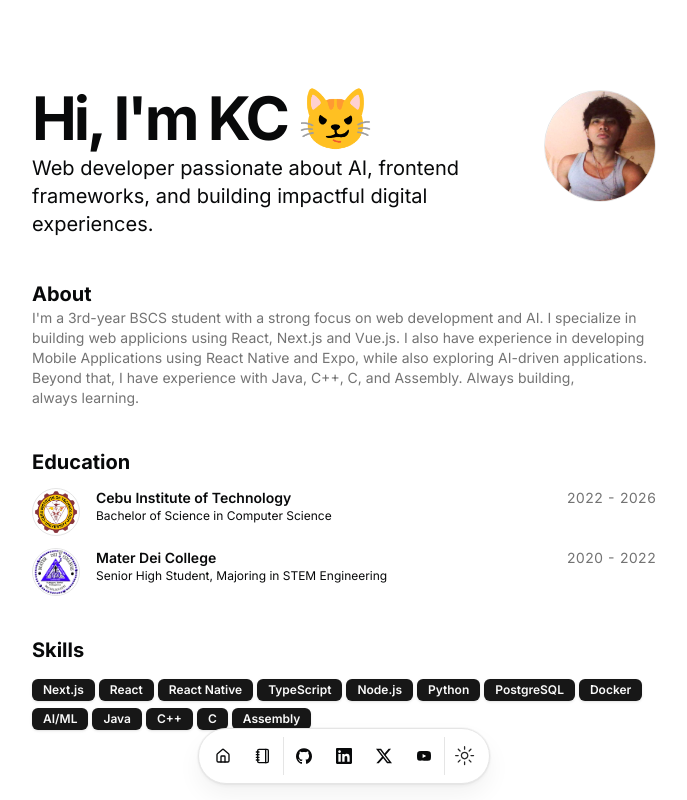
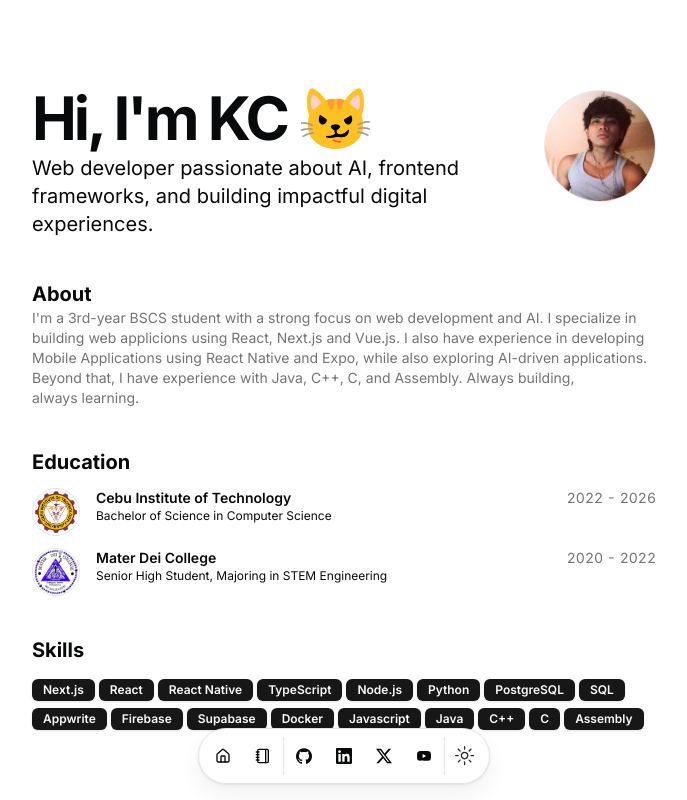
Before and after one commit to ZenXen7/Portfolio, a Next.js app: page / in a window 1280 px wide. Shown: the top 800 px of the page, without its empty margins (296-983 px from the left). Built offline with nearby package versions, Linux system fonts and the light colour scheme.

Commit message:
Privated stuff

```diff
--- a/src/app/page.tsx
+++ b/src/app/page.tsx
@@ -148,6 +148,7 @@ export default function Page() {
                   className="text-blue-500 hover:underline"
                 >
                   karlchristianajero@gmail.com
+
                 </Link>{" "}
                 and I&apos;ll respond whenever I can. I will ignore all
                 soliciting.
--- a/src/data/resume.tsx
+++ b/src/data/resume.tsx
@@ -20,8 +20,12 @@ export const DATA = {
     "Node.js",
     "Python",
     "PostgreSQL",
+    "SQL",
+    "Appwrite",
+    "Firebase",
+    "Supabase",
     "Docker",
-    "AI/ML",
+    "Javascript",
     "Java",
     "C++",
     "C",
@@ -96,7 +100,7 @@ export const DATA = {
   projects: [
     {
       title: "Valentine's Website",
-      href: "https://for-vera.vercel.app",
+      href: "",
       dates: "Feb 2025",
       active: true,
       description:
@@ -110,7 +114,7 @@ export const DATA = {
       links: [
         {
           type: "Website",
-          href: "https://for-vera.vercel.app",
+          href: "",
           icon: <Icons.globe className="size-3" />,
         },
       ],
```
